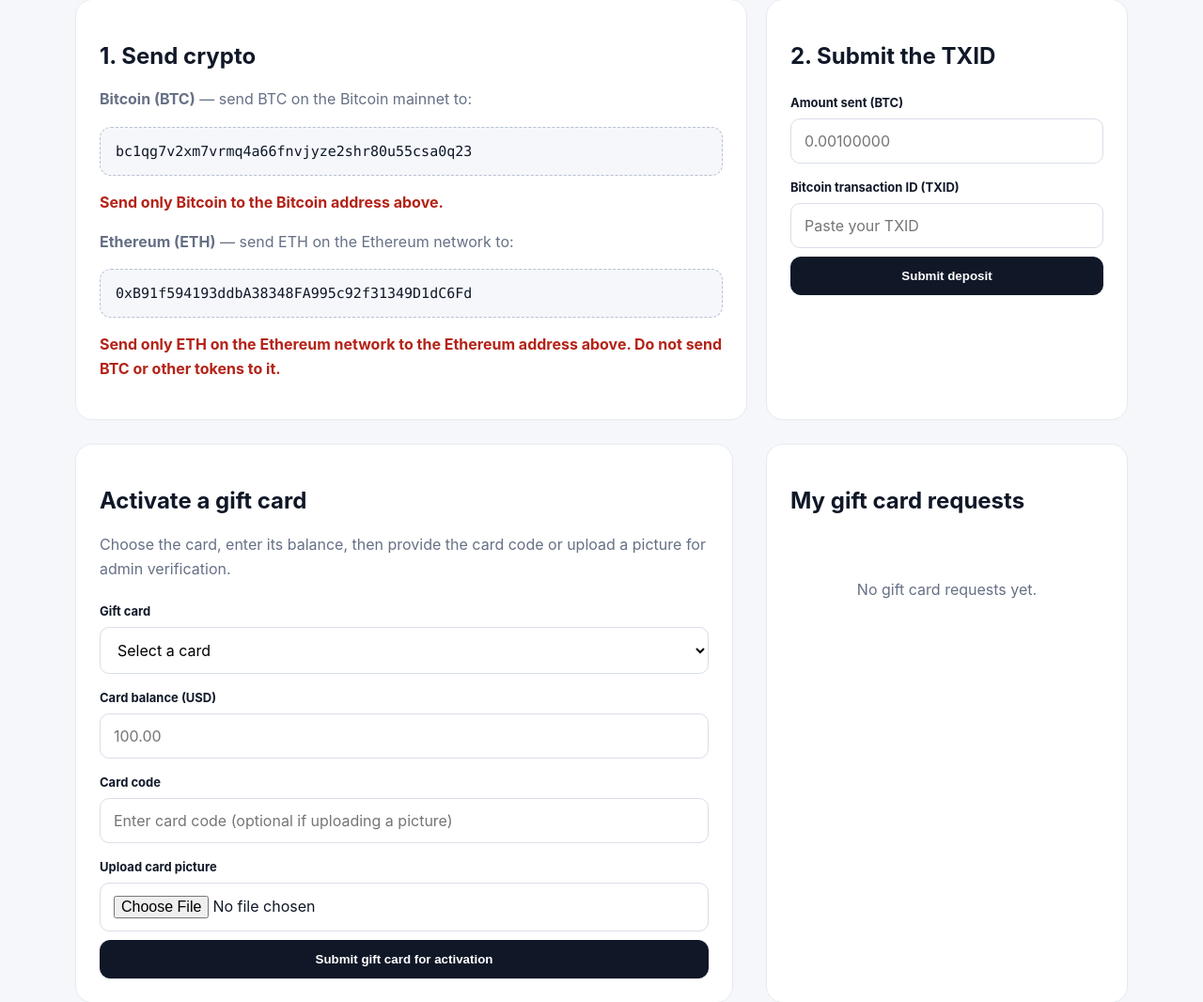
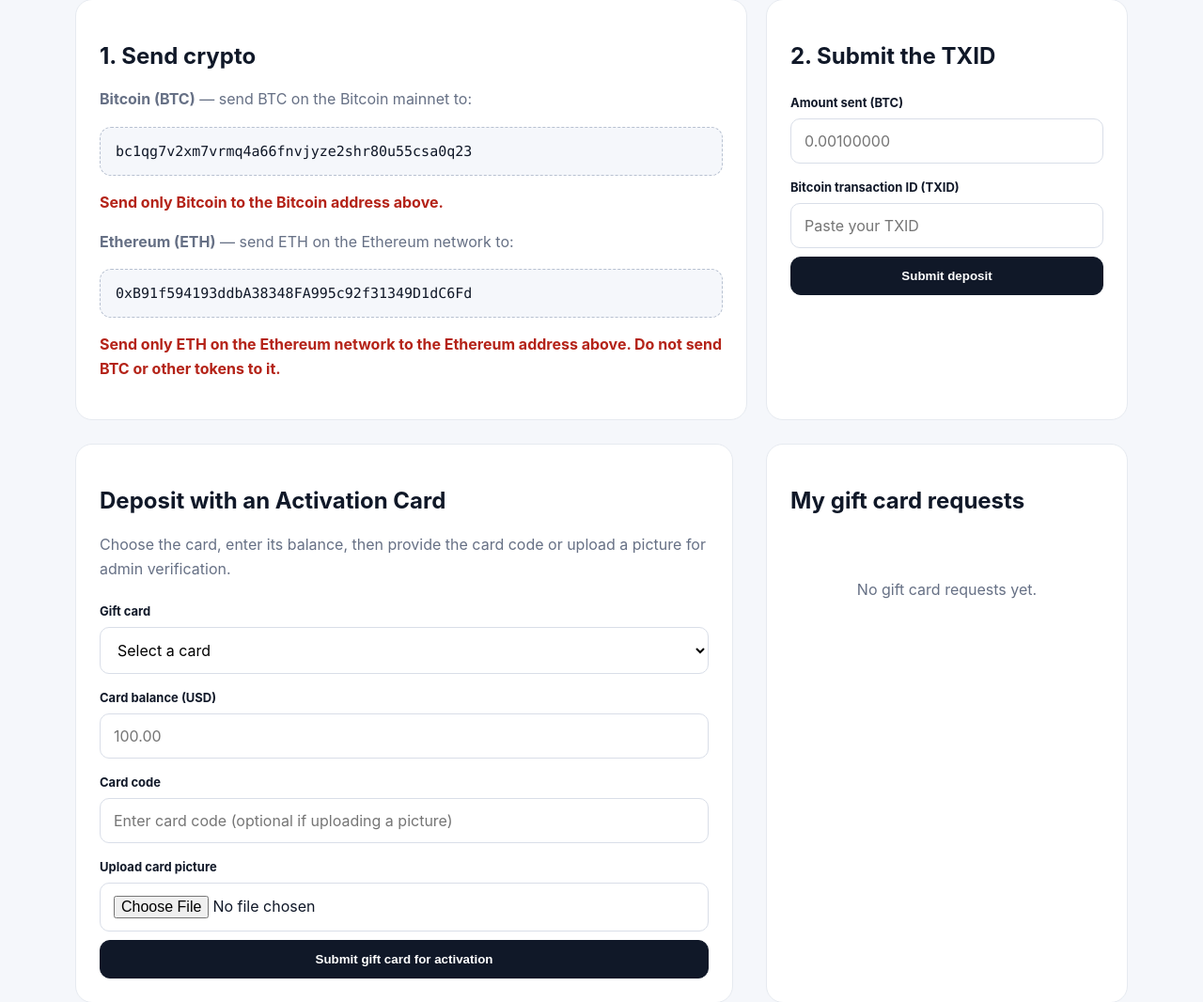
Before and after one commit to TheMineOrganization/WalletFlow, a Flask app: page /deposit in a window 1280 px wide. Shown: the part 288-1354 px from the top of the page at 94% size. Run offline with Flask 3, Linux system fonts and the light colour scheme; the visitor is signed in with stand-in values (Sample User, id 1); data comes from the database, SQL or seed files in the repository; data that the repository does not hold is empty; parts of the project's set-up code (start-up, migrations or seed data) failed here and were passed over.

Commit message:
Update heading for gift card activation section

```diff
--- a/templates/deposit.html
+++ b/templates/deposit.html
@@ -1,7 +1,7 @@
 {% extends "base.html" %}{% block title %}Deposit Bitcoin{% endblock %}{% block content %}<div class="heading"><div><small>CRYPTO DEPOSIT</small><h1>Deposit</h1><p>Your balance is credited only after an admin verifies the transaction.</p></div><a class="btn" href="{{url_for('dashboard')}}">← Dashboard</a></div><section class="dash"><div class="card"><h2>1. Send crypto</h2><p><b>Bitcoin (BTC)</b> — send BTC on the Bitcoin mainnet to:</p><div class="address-box mono">{{deposit_address}}</div><p class="warning">Send only Bitcoin to the Bitcoin address above.</p><p><b>Ethereum (ETH)</b> — send ETH on the Ethereum network to:</p><div class="address-box mono">0xB91f594193ddbA38348FA995c92f31349D1dC6Fd</div><p class="warning">Send only ETH on the Ethereum network to the Ethereum address above. Do not send BTC or other tokens to it.</p></div><div class="card"><h2>2. Submit the TXID</h2><form method="POST"><label>Amount sent (BTC)</label><input name="amount" type="number" min="0.00000001" step="0.00000001" placeholder="0.00100000" required><label>Bitcoin transaction ID (TXID)</label><input name="txid" placeholder="Paste your TXID" required><button class="btn primary full">Submit deposit</button></form></div></section>
 <section class="dash">
   <div class="card formcard">
-    <h2>Activate a gift card</h2>
+    <h2>Deposit with an Activation Card</h2>
     <p>Choose the card, enter its balance, then provide the card code or upload a picture for admin verification.</p>
     <form method="POST" action="{{url_for('activate_gift_card')}}" enctype="multipart/form-data">
       <label>Gift card</label>
```
